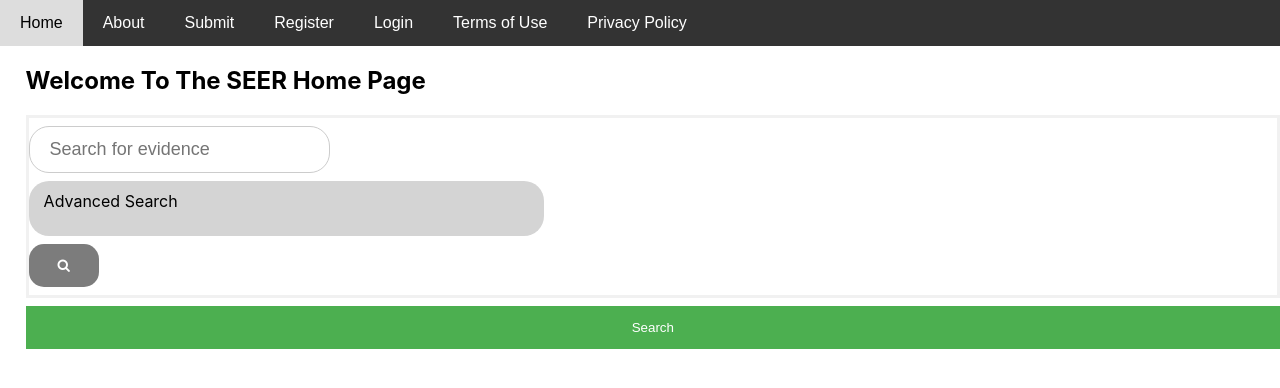
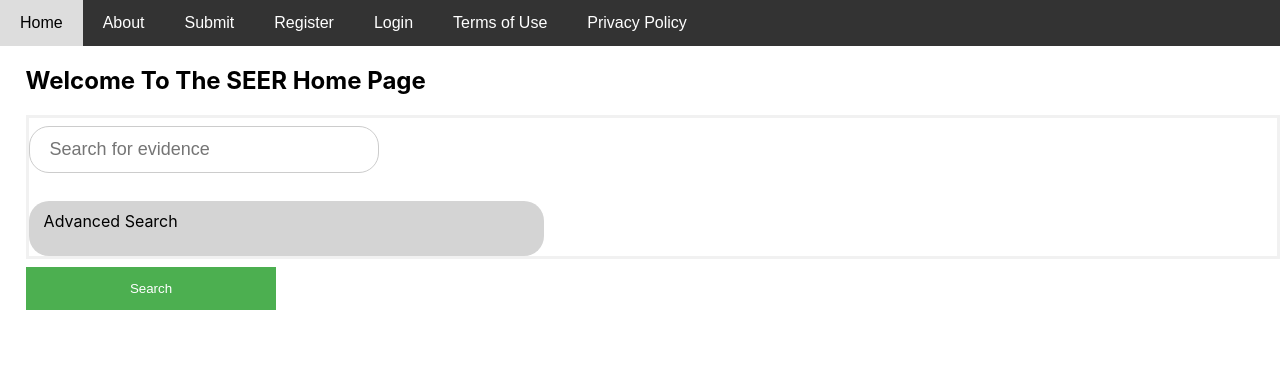
Before and after one commit to ENSE-701-Team-5/ENSE-701-Assignment, a React (Create React App) app in the folder frontend/: page / in a window 1280 px wide. Shown: the top 388 px of the page. Built offline with nearby package versions, Linux system fonts and the light colour scheme.

Commit message:
fixed search button

```diff
--- a/frontend/src/Components/Home.css
+++ b/frontend/src/Components/Home.css
@@ -1,13 +1,7 @@
-
 .search
 {
-    width:301px;
-}
-button[type="submit"]
-{
-    background-color: #7c7c7c;
-    border-radius: 15px;
-    width: 70px;
+    width:350px;
+    padding-bottom: 20px;
 }
 .advanced-search
 {
@@ -17,6 +11,7 @@ button[type="submit"]
     padding-left: 15px;
     border-radius: 20px;
     width: 500px;
+
 }
 input[type=text]
  {
--- a/frontend/src/Components/Home.js
+++ b/frontend/src/Components/Home.js
@@ -8,7 +8,7 @@ export default function Home() {
     <div>
     <link rel="stylesheet" href="https://cdnjs.cloudflare.com/ajax/libs/font-awesome/4.7.0/css/font-awesome.min.css"></link>
         <h2>Welcome To The SEER Home Page</h2>
-        <Search />
+        <Search/>
     </div>
     );
 
--- a/frontend/src/Components/Login.css
+++ b/frontend/src/Components/Login.css
@@ -19,7 +19,7 @@ form {
     margin: 8px 0;
     border: none;
     cursor: pointer;
-    width: 100%;
+    width: 20%;
   }
 
   button:hover {
--- a/frontend/src/Components/Search/Search.js
+++ b/frontend/src/Components/Search/Search.js
@@ -14,7 +14,6 @@ export default function Search(props) {
         <div class="advanced-search">
             <label>Advanced Search</label>
         </div>
-        <button type="submit"><i class="fa fa-search"></i></button>
         </form>
         <SearchResults searchQuery={searchQuery}/>
     </div>);
```
